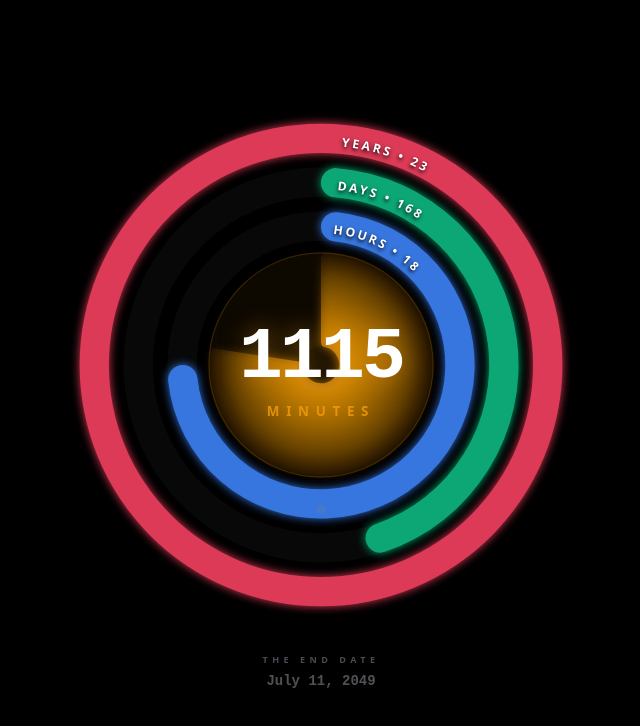
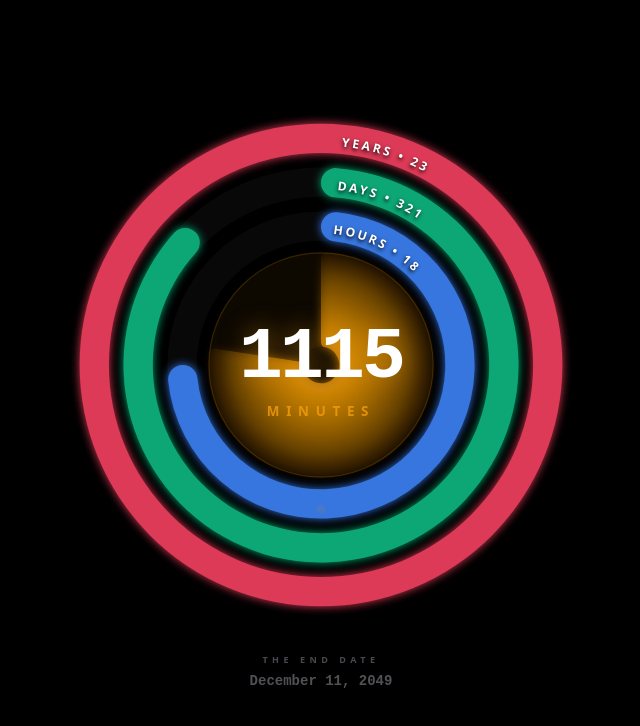
Before and after one commit to lab1207/the-end-date, a React (Vite) app: page / in a window 1280 px wide. Shown: the top 726 px of the page, without its empty margins (319-959 px from the left). Built offline with nearby package versions, Linux system fonts and the light colour scheme.

Commit message:
Update App.tsx

```diff
--- a/App.tsx
+++ b/App.tsx
@@ -7,9 +7,9 @@ import WatchFace from './components/WatchFace';
 /**
  * CONFIGURATION: CHANGE THE END DATE HERE
  * Format: 'YYYY-MM-DD'
- * 47 years old on 👉 11-07-2049
+ * 47 years old on 👉 11-07-2049 , making month 12=Dec so better math
  */
-const TARGET_END_DATE = '2049-07-11';
+const TARGET_END_DATE = '2049-12-11';
 
 const App: React.FC = () => {
   // Uses the configuration constant defined above
```
